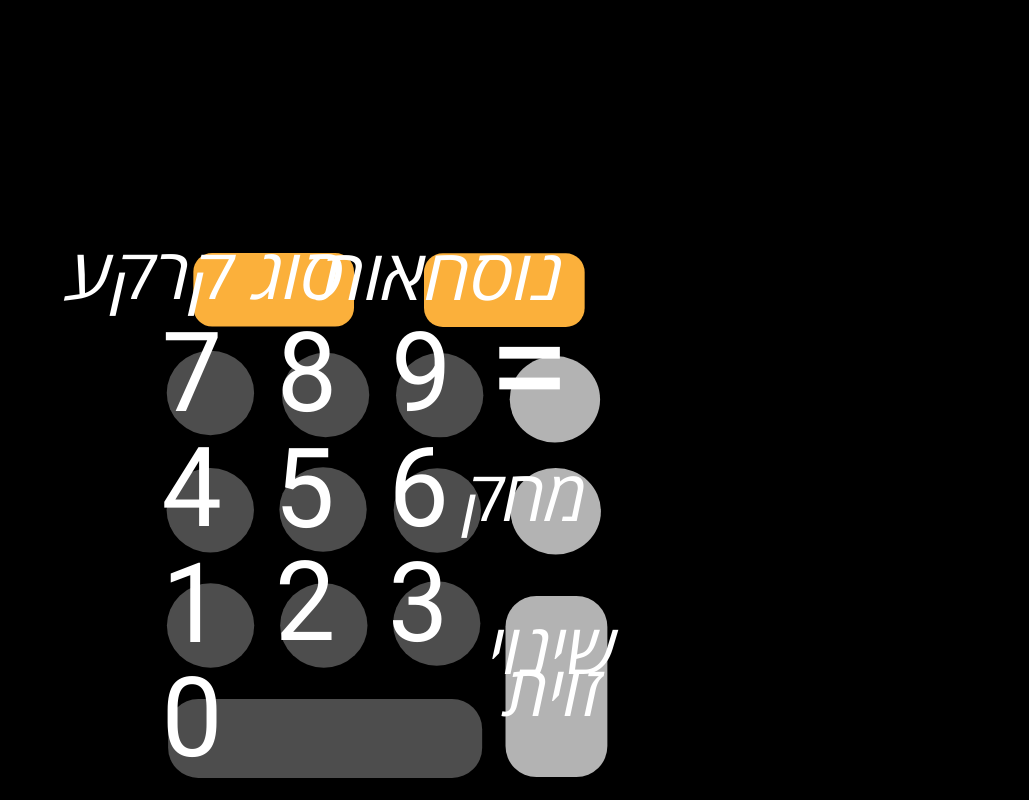
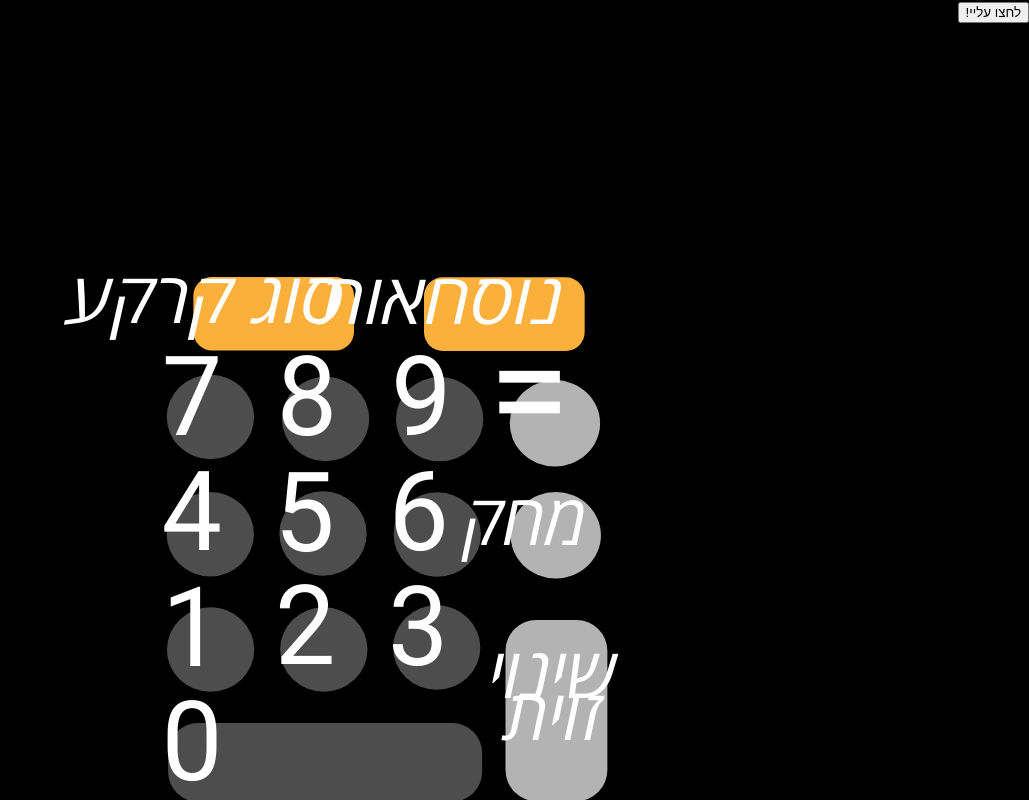
Before and after one commit to madortill/RescueCalculator, a Vue app: page / in a window 1280 px wide. Shown: the whole page, without its empty margins (251-1280 px from the left). Built offline with nearby package versions, Linux system fonts and the light colour scheme.

Commit message:
changing from dark to light mode

```diff
--- a/src/components/MainScreen.vue
+++ b/src/components/MainScreen.vue
@@ -1,8 +1,9 @@
 <template>
-    <div id="main-screen">
-       <Calculator2SVG class="container"></Calculator2SVG>
-       <!-- <CalculatorLightSVG class="container"></CalculatorLightSVG> -->
-    </div>
+  <div div id="main-screen" :style="{ backgroundColor: darkMode ? 'black' : 'white' }">
+      <button @click="changeMode">לחצו עליי!</button>
+      <Calculator2SVG class="container" v-if="darkMode"></Calculator2SVG>
+      <CalculatorLightSVG class="container" v-else></CalculatorLightSVG>
+  </div>
 </template>
 
 <script>
@@ -18,11 +19,15 @@ export default {
   },
   data() {
     return {
+      darkMode: true,
     }
   },
   computed: {
   },
   methods: {
+    changeMode() {
+      this.darkMode = !this.darkMode;
+    }
   }
 }
 </script>
@@ -31,7 +36,7 @@ export default {
 #main-screen {
     width: 100%;
     height: 100%;
-    background-color: black;
+    /* background-color: black; */
     /* background-color: white; */
     background-size: 110% 110%;
 }
```
